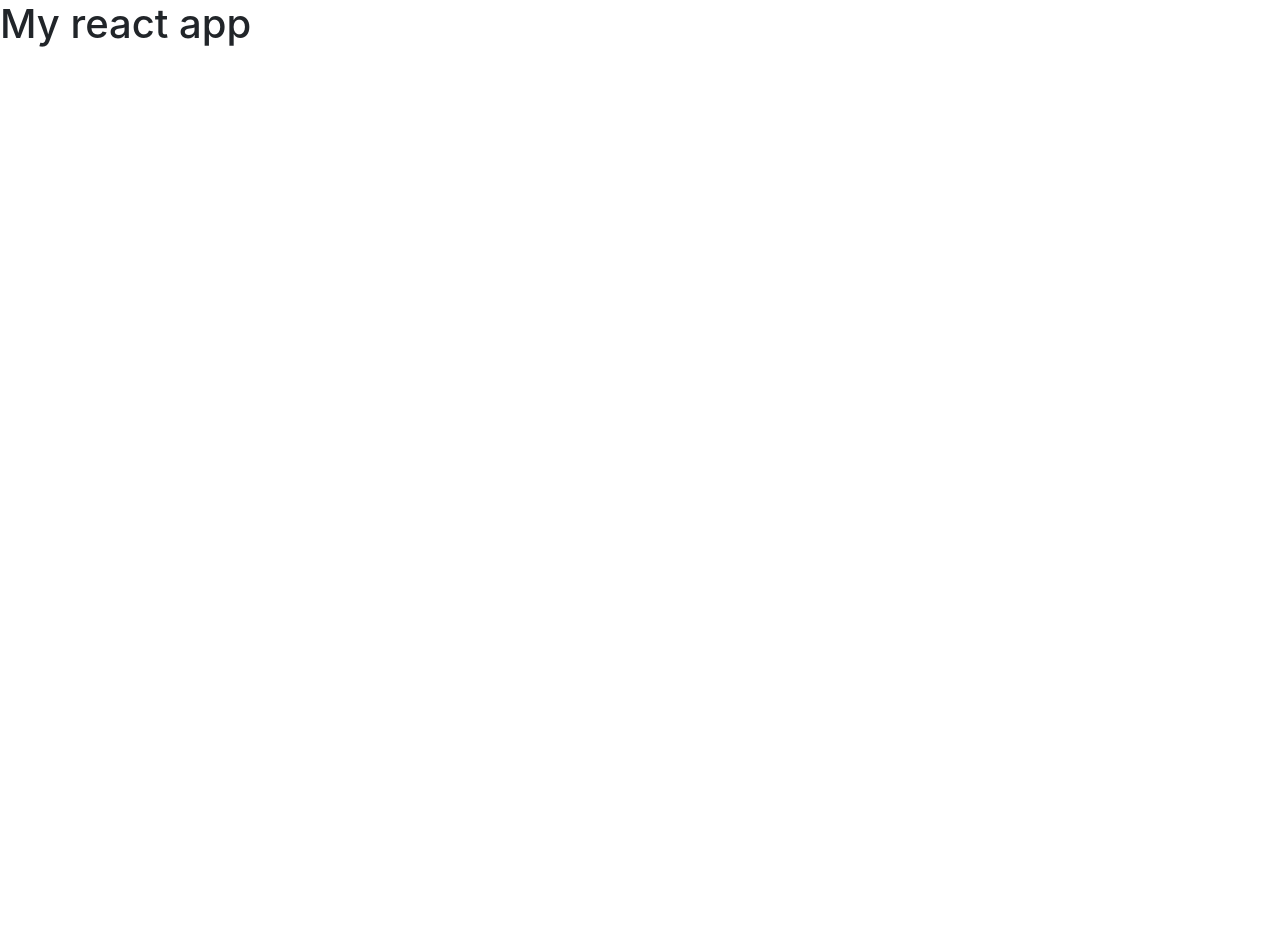
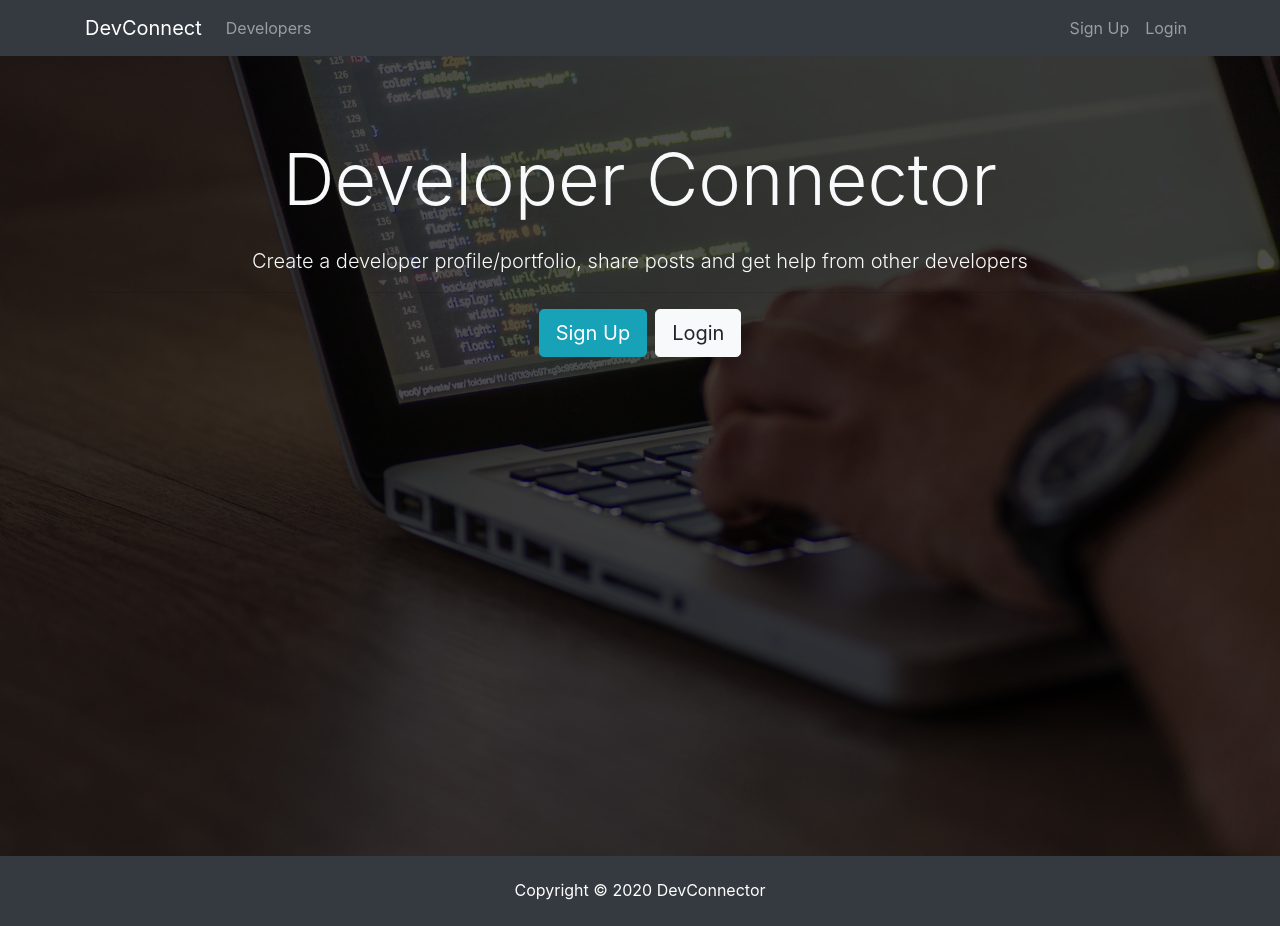
Before and after one commit to petrostrak/DevConnect, a React (Create React App) app in the folder client/: page /register in a window 1280 px wide. Before the commit the page ends 800 px from the top, so only its background shows below. Built offline with nearby package versions, Linux system fonts and the light colour scheme.

Commit message:
Added basic layout such as navbar, landing page and footer

```diff
--- a/client/src/App.js
+++ b/client/src/App.js
@@ -1,10 +1,15 @@
 import React from 'react';
 import './App.css';
+import Navbar from './components/layout/Navbar';
+import Footer from './components/layout/Footer';
+import Landing from './components/layout/Landing'
 
 function App() {
   return (
     <div className="App">
-      <h1>My react app</h1>
+      <Navbar/>
+      <Landing/>
+      <Footer/>
     </div>
   );
 }
--- /dev/null
+++ b/client/src/components/layout/Footer.js
@@ -0,0 +1,11 @@
+import React from 'react'
+
+export default function Footer() {
+    return (
+        <div>
+            <footer className="bg-dark text-white mt-5 p-4 text-center">
+                Copyright &copy; {new Date().getFullYear()} DevConnector
+            </footer>
+        </div>
+    )
+}
--- /dev/null
+++ b/client/src/components/layout/Landing.js
@@ -0,0 +1,28 @@
+import React, { Component } from 'react'
+
+class Landing extends Component {
+    render() {
+        return (
+            <div>
+                <div className="landing">
+                    <div className="dark-overlay landing-inner text-light">
+                    <div className="container">
+                        <div className="row">
+                        <div className="col-md-12 text-center">
+                            <h1 className="display-3 mb-4">Developer Connector
+                            </h1>
+                            <p className="lead"> Create a developer profile/portfolio, share posts and get help from other developers</p>
+                            <hr />
+                            <a href="register.html" className="btn btn-lg btn-info mr-2">Sign Up</a>
+                            <a href="login.html" className="btn btn-lg btn-light">Login</a>
+                        </div>
+                        </div>
+                    </div>
+                    </div>
+                </div>
+            </div>
+        )
+    }
+}
+
+export default Landing;
--- /dev/null
+++ b/client/src/components/layout/Navbar.js
@@ -0,0 +1,37 @@
+import React, { Component } from 'react'
+
+class Navbar extends Component {
+    render() {
+        return (
+            <div>
+                <nav className="navbar navbar-expand-sm navbar-dark bg-dark mb-4">
+                    <div className="container">
+                        <a className="navbar-brand" href="landing.html">DevConnect</a>
+                        <button className="navbar-toggler" type="button" data-toggle="collapse" data-target="#mobile-nav">
+                            <span className="navbar-toggler-icon"></span>
+                        </button>
+
+                        <div className="collapse navbar-collapse" id="mobile-nav">
+                            <ul className="navbar-nav mr-auto">
+                                <li className="nav-item">
+                                    <a className="nav-link" href="profiles.html"> Developers</a>
+                                </li>
+                            </ul>
+
+                            <ul className="navbar-nav ml-auto">
+                                <li className="nav-item">
+                                    <a className="nav-link" href="register.html">Sign Up</a>
+                                </li>
+                                <li className="nav-item">
+                                    <a className="nav-link" href="login.html">Login</a>
+                                </li>
+                            </ul>
+                        </div>
+                    </div>
+                </nav>
+            </div>
+        )
+    }
+}
+
+export default Navbar;
```
